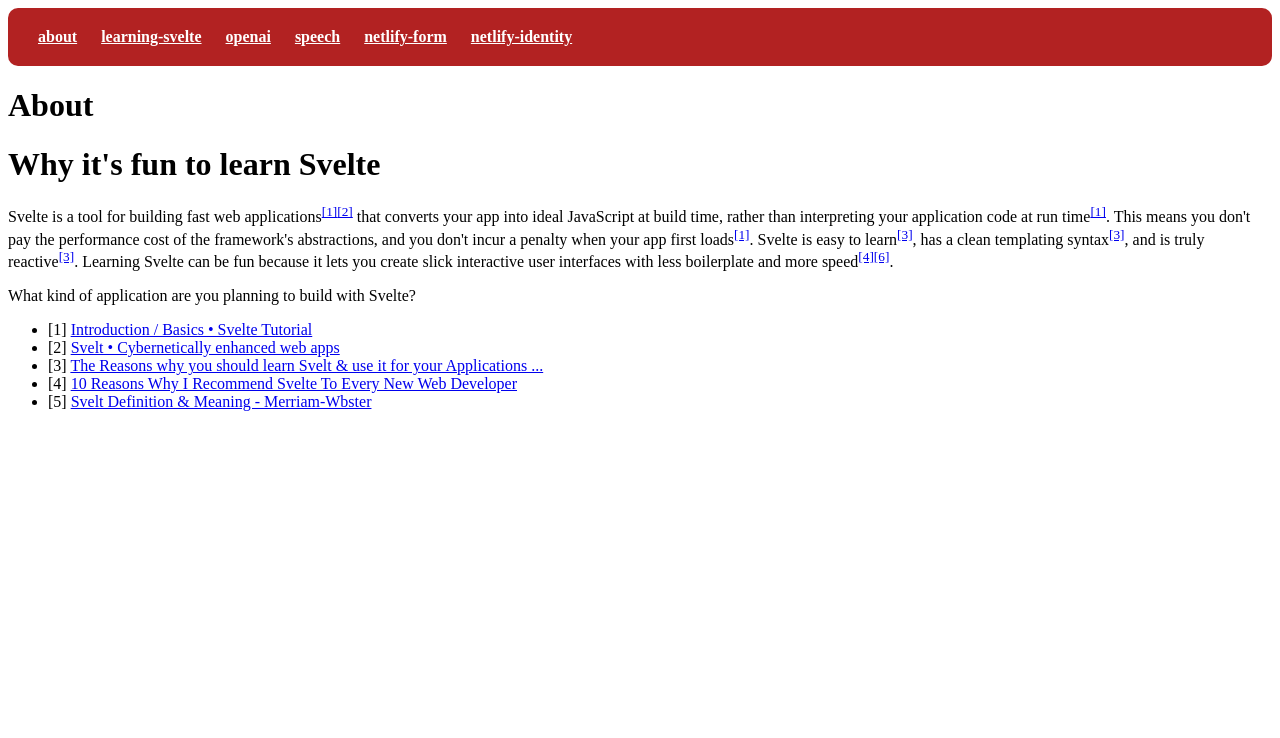
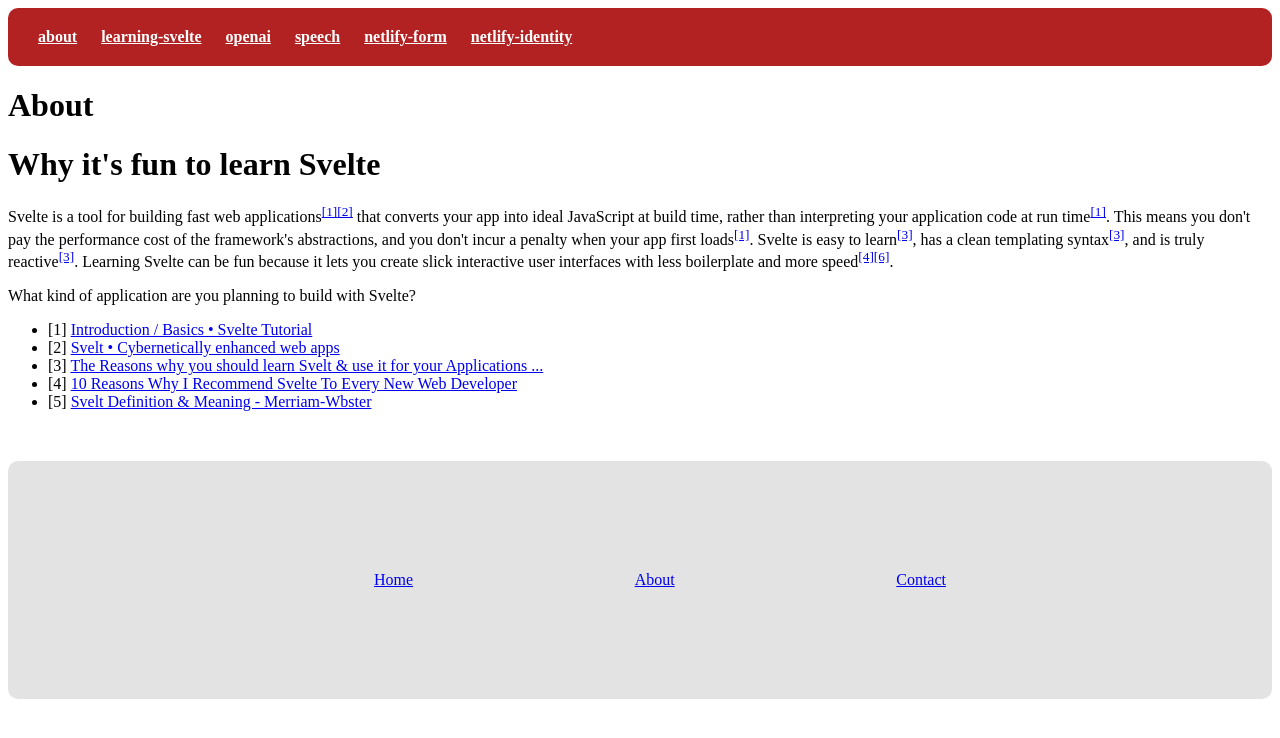
Before and after one commit to danpetersen-ghub/svelte-website, a SvelteKit app: page /about in a window 1280 px wide. Shown: the top 738 px of the page. Built offline with nearby package versions, Linux system fonts and the light colour scheme.

Commit message:
Header and footer

```diff
--- /dev/null
+++ b/src/components/Footer.svelte
@@ -0,0 +1,38 @@
+<script lang="ts">
+	let navLinks: { name: string; url: string }[] = [
+		{ name: 'Home', url: '/' },
+		{ name: 'About', url: '/about' },
+		{ name: 'Contact', url: '/contact' }
+	];
+</script>
+
+<footer>
+	<ul class="nav">
+		{#each navLinks as link}
+			<li><a href={link.url}>{link.name}</a></li>
+		{/each}
+	</ul>
+</footer>
+
+<style>
+	footer,
+	ul,
+	li {
+		display: flex;
+		align-items: center;
+		justify-content: space-between;
+		padding: 20px;
+		background-color: #e3e3e3;
+		color: #fff;
+		margin: 50px 0px;
+		border-radius: 10px;
+		text-decoration: none;
+		text-align: center;
+	}
+
+	ul {
+		text-align: center;
+		min-width: 50%;
+		margin: 0% 25%;
+	}
+</style>
--- a/src/routes/+page.svelte
+++ b/src/routes/+page.svelte
@@ -1,5 +1,6 @@
 <script>
 	import NavBar from '../components/NavBar.svelte';
+	import Footer from '../components/Footer.svelte';
 </script>
 
 <NavBar />
@@ -19,3 +20,5 @@
 <a href="/netlify-form">netlify-form</a>
 <hr />
 <a href="/netlify-identity">netlify-identity</a>
+
+<Footer />
--- a/src/routes/about/+page.svelte
+++ b/src/routes/about/+page.svelte
@@ -1,5 +1,6 @@
 <script>
 	import NavBar from '../../components/NavBar.svelte';
+	import Footer from '../../components/Footer.svelte';
 </script>
 
 <NavBar />
@@ -69,3 +70,5 @@
 		>
 	</li>
 </ul>
+
+<Footer />
--- a/src/routes/learning-svelte/+page.svelte
+++ b/src/routes/learning-svelte/+page.svelte
@@ -1,10 +1,14 @@
 <script>
 	import BodyCopy from '../../components/LearningSvelte/bodycopy.svelte';
 	import NavBar from '../../components/NavBar.svelte';
+	import Footer from '../../components/Footer.svelte';
 </script>
 
 <NavBar />
 
 <h1>learning svelte</h1>
 <hr />
+
 <BodyCopy />
+
+<Footer />
--- a/src/routes/netlify-form/+page.svelte
+++ b/src/routes/netlify-form/+page.svelte
@@ -1,6 +1,7 @@
 <script>
 	// @ts-nocheck
 	import NavBar from '../../components/NavBar.svelte';
+	import Footer from '../../components/Footer.svelte';
 </script>
 
 <NavBar />
@@ -54,6 +55,8 @@
 	<div netlify-recaptcha />
 </form>
 
+<Footer />
+
 <style>
 	/* Add your styles here */
 	label {
--- a/src/routes/netlify-identity/+page.svelte
+++ b/src/routes/netlify-identity/+page.svelte
@@ -1,8 +1,11 @@
 <script>
 	import NavBar from '../../components/NavBar.svelte';
+	import Footer from '../../components/Footer.svelte';
 </script>
 
 <NavBar />
 
 <h1>Netlify ID</h1>
 <hr />
+
+<Footer />
--- a/src/routes/openai/+page.svelte
+++ b/src/routes/openai/+page.svelte
@@ -2,9 +2,12 @@
 	import TextToVoiceInput from '../../components/Voice/Text-To-Speech.svelte';
 	import Openai from '../../components/openai/openai.svelte';
 	import NavBar from '../../components/NavBar.svelte';
+	import Footer from '../../components/Footer.svelte';
 </script>
 
 <NavBar />
 
 <h1>learning- Open AI API</h1>
 <Openai />
+
+<Footer />
--- a/src/routes/speech/+page.svelte
+++ b/src/routes/speech/+page.svelte
@@ -1,6 +1,7 @@
 <script>
 	import TextToSpeech from '../../components/Voice/Text-To-Speech.svelte';
 	import NavBar from '../../components/NavBar.svelte';
+	import Footer from '../../components/Footer.svelte';
 </script>
 
 <NavBar />
@@ -8,3 +9,5 @@
 <h1>learning svelte</h1>
 <hr />
 <TextToSpeech />
+
+<Footer />
--- a/src/routes/success/+page.svelte
+++ b/src/routes/success/+page.svelte
@@ -1,6 +1,7 @@
 <script>
 	export let message = 'Form submitted successfully!';
 	import NavBar from '../../components/NavBar.svelte';
+	import Footer from '../../components/Footer.svelte';
 </script>
 
 <NavBar />
@@ -18,6 +19,8 @@
 		<p class="message">{message}</p>
 	</div>
 </div>
+
+<Footer />
 
 <style>
 	.container {
```
